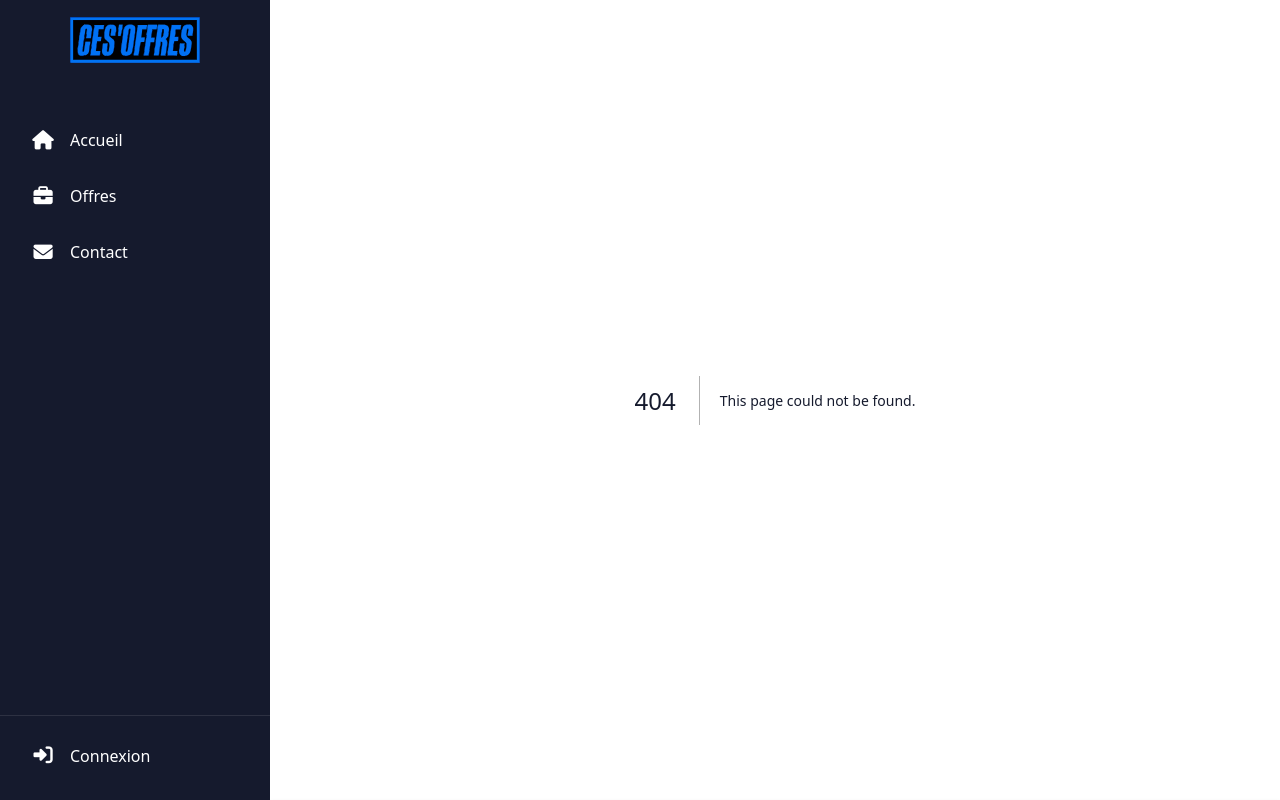
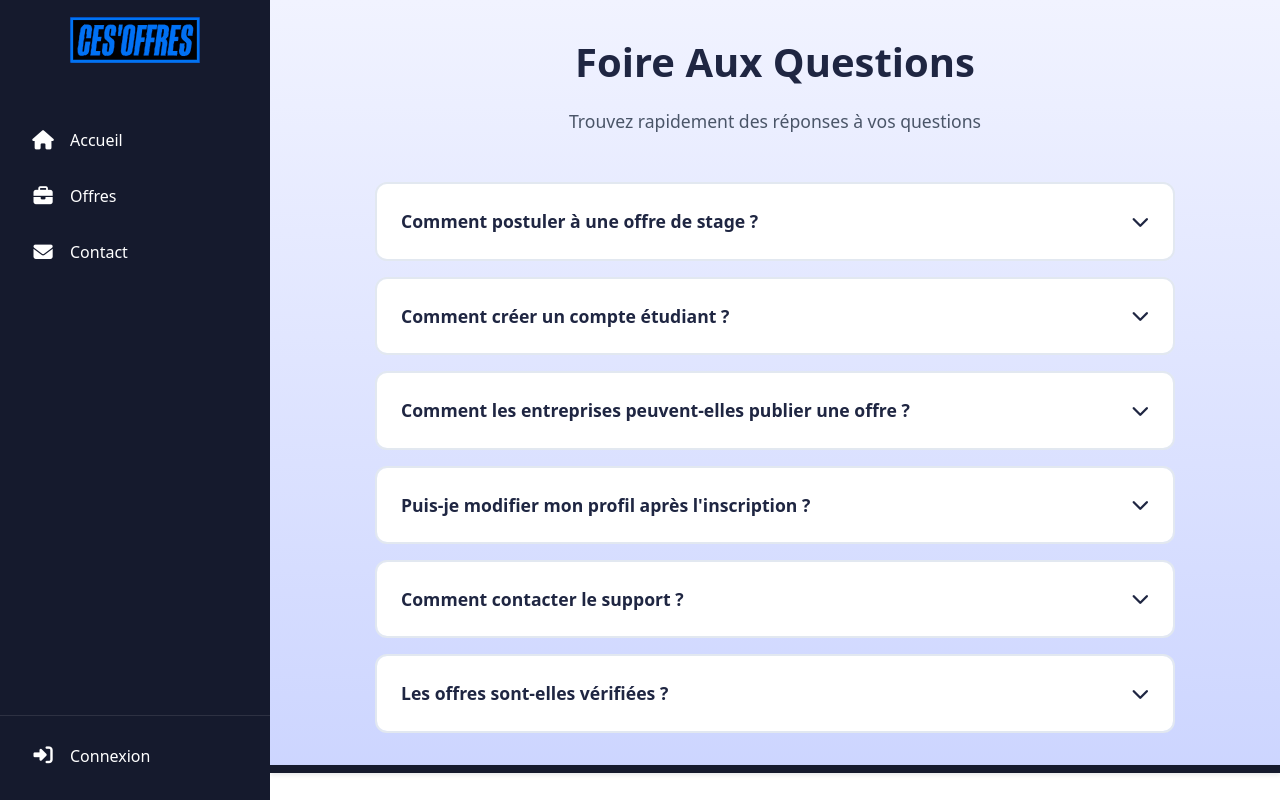
Before and after one commit to CES-OFFRES-Team/CES-OFFRES, a Next.js app: page /FAQ in a window 1280 px wide. Before the commit this address had no page. Shown: the top 800 px of the page. Built offline with nearby package versions, Linux system fonts and the light colour scheme.

Commit message:
Partie FAQ

```diff
--- /dev/null
+++ b/src/app/FAQ/FAQ.module.css
@@ -0,0 +1,106 @@
+.faqContainer {
+    max-width: 1200px;
+    margin: 0 auto;
+    padding: 2rem;
+}
+
+.faqHeader {
+    text-align: center;
+    margin-bottom: 3rem;
+}
+
+.faqHeader h1 {
+    color: #1f2642;
+    font-size: 2.5rem;
+    font-weight: 700;
+    margin-bottom: 1rem;
+}
+
+.faqHeader p {
+    color: #4a5568;
+    font-size: 1.1rem;
+}
+
+.faqContent {
+    display: flex;
+    flex-direction: column;
+    gap: 1rem;
+    max-width: 800px;
+    margin: 0 auto;
+}
+
+.faqItem {
+    border: 2px solid #e2e8f0;
+    border-radius: 12px;
+    overflow: hidden;
+    transition: all 0.3s ease;
+}
+
+.faqItem.open {
+    border-color: #1f2642;
+}
+
+.faqQuestion {
+    width: 100%;
+    padding: 1.5rem;
+    background: white;
+    border: none;
+    text-align: left;
+    font-size: 1.1rem;
+    font-weight: 600;
+    color: #1f2642;
+    cursor: pointer;
+    display: flex;
+    justify-content: space-between;
+    align-items: center;
+    transition: all 0.3s ease;
+}
+
+.faqQuestion:hover {
+    background: #f8fafc;
+}
+
+.faqQuestion i {
+    transition: transform 0.3s ease;
+}
+
+.faqItem.open .faqQuestion i {
+    transform: rotate(180deg);
+}
+
+.faqAnswer {
+    padding: 0;
+    max-height: 0;
+    opacity: 0;
+    overflow: hidden;
+    background: #f8fafc;
+    color: #4a5568;
+    line-height: 1.6;
+    transition: all 0.3s ease;
+}
+
+.faqItem.open .faqAnswer {
+    padding: 1.5rem;
+    max-height: 500px;
+    opacity: 1;
+    border-top: 2px solid #e2e8f0;
+}
+
+@media (max-width: 768px) {
+    .faqContainer {
+        padding: 1rem;
+    }
+
+    .faqHeader h1 {
+        font-size: 2rem;
+    }
+
+    .faqQuestion {
+        font-size: 1rem;
+        padding: 1.25rem;
+    }
+
+    .faqAnswer {
+        padding: 1.25rem;
+    }
+}
--- /dev/null
+++ b/src/app/FAQ/page.js
@@ -0,0 +1,86 @@
+'use client';
+import React, { useState } from 'react';
+import Link from 'next/link';
+import styles from './FAQ.module.css';
+
+const FAQItem = ({ question, answer }) => {
+    const [isOpen, setIsOpen] = useState(false);
+
+    return (
+        <div className={`${styles.faqItem} ${isOpen ? styles.open : ''}`}>
+            <button
+                className={styles.faqQuestion}
+                onClick={() => setIsOpen(!isOpen)}
+                aria-expanded={isOpen}
+            >
+                {question}
+                <i className="fas fa-chevron-down" aria-hidden="true" />
+            </button>
+            <div className={styles.faqAnswer} role="region">
+                {answer}
+            </div>
+        </div>
+    );
+};
+
+const FAQ = () => {
+    const faqData = [
+        {
+            question: "Comment postuler à une offre de stage ?",
+            answer: "Pour postuler à une offre de stage, connectez-vous à votre compte, consultez les offres disponibles et cliquez sur le bouton 'Postuler' de l'offre qui vous intéresse. Vous pourrez ensuite soumettre votre CV et votre lettre de motivation."
+        },
+        {
+            question: "Comment créer un compte étudiant ?",
+            answer: (
+                <>
+                    Pour créer un compte étudiant, deux options s'offrent à vous :
+                    <ul className={styles.faqList}>
+                        <li>Contactez votre pilote CESI qui pourra initier la création de votre compte.</li>
+                        <li>
+                            Faites une demande via notre <Link href="/Contact" className={styles.faqLink}>page de contact</Link>.
+                            Après vérification de votre statut d'étudiant CESI, vous recevrez vos identifiants
+                            soit par l'intermédiaire de votre pilote, soit directement par email.
+                        </li>
+                    </ul>
+                </>
+            )
+        },
+        {
+            question: "Comment les entreprises peuvent-elles publier une offre ?",
+            answer: "Les offres de stage sont publiées exclusivement par les pilotes CESI. Si vous êtes une entreprise partenaire, votre pilote référent se chargera de publier vos offres. Pour les entreprises non partenaires souhaitant publier une offre, nous vous invitons à contacter un pilote CESI qui étudiera votre demande et publiera l'offre après validation."
+        },
+        {
+            question: "Puis-je modifier mon profil après l'inscription ?",
+            answer: "Oui, vous pouvez modifier votre profil à tout moment. Connectez-vous à votre compte et accédez à la section 'Mon Profil' pour mettre à jour vos informations personnelles, votre CV et vos préférences."
+        },
+        {
+            question: "Comment contacter le support ?",
+            answer: "Pour toute question ou assistance, vous pouvez nous contacter via le formulaire de contact disponible sur le site ou envoyer un email à support@cesoffres.fr. Notre équipe vous répondra dans les plus brefs délais."
+        },
+        {
+            question: "Les offres sont-elles vérifiées ?",
+            answer: "Oui, toutes les offres publiées sur CES'Offres sont vérifiées par notre équipe pour garantir leur légitimité et leur conformité avec nos conditions d'utilisation et les réglementations en vigueur."
+        }
+    ];
+
+    return (
+        <div className={styles.faqContainer}>
+            <div className={styles.faqHeader}>
+                <h1>Foire Aux Questions</h1>
+                <p>Trouvez rapidement des réponses à vos questions</p>
+            </div>
+
+            <div className={styles.faqContent}>
+                {faqData.map((faq, index) => (
+                    <FAQItem
+                        key={index}
+                        question={faq.question}
+                        answer={faq.answer}
+                    />
+                ))}
+            </div>
+        </div>
+    );
+};
+
+export default FAQ;
--- a/src/app/components/Footer.js
+++ b/src/app/components/Footer.js
@@ -48,7 +48,7 @@ export default function Footer() {
           <ul>
             <li><Link href="/">Accueil</Link></li>
             <li><Link href="/Offres">Offres de stage</Link></li>
-            <li><Link href="/faq">FAQ</Link></li>
+            <li><Link href="/FAQ">FAQ</Link></li>
             <li><Link href="/about">À propos</Link></li>
           </ul>
         </div>
@@ -89,7 +89,7 @@ export default function Footer() {
 
       <div className="footer-bottom">
         <div className="company-info">
-          <p>CES'Offres - CESI École d'Ingénieurs</p>
+          <p>CES'Offres - Partenaire officiel de CESI École d'Ingénieurs</p>
           <p>93 Boulevard de la Seine, 92000 Nanterre</p>
         </div>
         <div className="footer-copyright">
```
